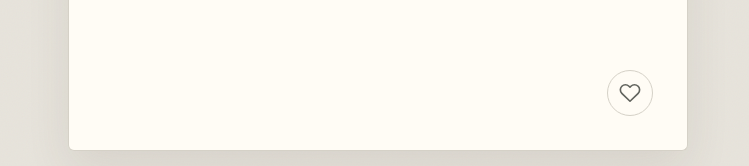
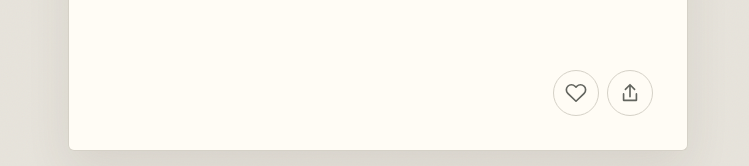
Before and after one commit to lbf509102-sketch/lbf509102-sketch.github.io, a React (Vite) app: page / in a window 1280 px wide. Both pictures are taken after a click on the button "不知道选哪个". Shown: the part 435-601 px from the top of the page, without its empty margins (255-1004 px from the left). Built offline with nearby package versions, Linux system fonts and the light colour scheme.

Commit message:
Add private card sharing

```diff
--- a/src/App.jsx
+++ b/src/App.jsx
@@ -156,6 +156,7 @@ const stories = {
 
 const icons = {
   heart: <path d="M20.8 4.6a5.5 5.5 0 0 0-7.8 0L12 5.7l-1.1-1.1a5.5 5.5 0 0 0-7.8 7.8l1.1 1.1L12 21l7.8-7.5 1.1-1.1a5.5 5.5 0 0 0-.1-7.8Z" />,
+  share: <><path d="M12 16V3M7 8l5-5 5 5" /><path d="M5 13v7h14v-7" /></>,
   info: <><circle cx="12" cy="12" r="9" /><path d="M12 11v5M12 8h.01" /></>,
   moon: <path d="M20.5 14.4A8 8 0 0 1 9.6 3.5 8.5 8.5 0 1 0 20.5 14.4Z" />,
   sun: <><circle cx="12" cy="12" r="4" /><path d="M12 2v2M12 20v2M4.9 4.9l1.4 1.4M17.7 17.7l1.4 1.4M2 12h2M20 12h2M4.9 19.1l1.4-1.4M17.7 6.3l1.4-1.4" /></>,
@@ -222,6 +223,7 @@ function App() {
   const [activeEmotion, setActiveEmotion] = useState(null)
   const [card, setCard] = useState(null)
   const [story, setStory] = useState(null)
+  const [shareStatus, setShareStatus] = useState('')
   const [companionCount, setCompanionCount] = useState(0)
   const [favorites, setFavorites] = useState(loadFavorites)
   const [theme, setTheme] = useState(loadTheme)
@@ -352,6 +354,7 @@ function App() {
     setCardOrigin('home')
     setActiveEmotion(emotion)
     setStory(null)
+    setShareStatus('')
     setCompanionCount(0)
     pickCard(emotion)
     setView('card')
@@ -361,6 +364,7 @@ function App() {
     setCardOrigin('home')
     setActiveEmotion(quietEmotion)
     setStory(null)
+    setShareStatus('')
     setCard({ id: 'unsure-0', text: quietEmotion.cards[0].text, companions: quietEmotion.cards[0].companions })
     setCompanionCount(0)
     setView('card')
@@ -378,6 +382,7 @@ function App() {
 
   function showNextCard() {
     if (!activeEmotion) return
+    setShareStatus('')
     setCompanionCount(0)
     pickCard(activeEmotion)
     window.scrollTo(0, 0)
@@ -391,6 +396,7 @@ function App() {
     setCardOrigin('favorites')
     setActiveEmotion(emotion)
     setStory(null)
+    setShareStatus('')
     setCard({ id: item.id, text: item.text, companions: savedCard?.companions || [] })
     setCompanionCount(0)
     setView('card')
@@ -420,6 +426,7 @@ function App() {
     const pool = activeEmotion ? stories[activeEmotion.id] : null
     if (!pool?.length) return
     const picked = pool[Math.floor(Math.random() * pool.length)]
+    setShareStatus('')
     setStory({ id: `${activeEmotion.id}-story-${pool.indexOf(picked)}`, text: picked })
     setView('story')
   }
@@ -435,6 +442,26 @@ function App() {
       if (items.some((item) => item.id === card.id)) return items.filter((item) => item.id !== card.id)
       return [...items, { ...card, emotionId: activeEmotion.id, emotionLabel: activeEmotion.label }]
     })
+  }
+
+  async function shareCard() {
+    if (!card) return
+    const payload = { title: '不用好起来', text: card.text }
+    setShareStatus('')
+    if (navigator.share) {
+      try {
+        await navigator.share(payload)
+        return
+      } catch (error) {
+        if (error.name === 'AbortError') return
+      }
+    }
+    try {
+      await navigator.clipboard.writeText(card.text)
+      setShareStatus('已经复制这句话')
+    } catch {
+      setShareStatus('这个设备暂时无法分享')
+    }
   }
 
   const isFavorite = card && favorites.some((item) => item.id === card.id)
@@ -470,6 +497,8 @@ function App() {
             companionCount={companionCount}
             isFavorite={isFavorite}
             onFavorite={toggleFavorite}
+            shareStatus={shareStatus}
+            onShare={shareCard}
             onStay={showNextCompanion}
             onNext={showNextCard}
             onStory={openStory}
@@ -526,7 +555,7 @@ function RestView({ onBack }) {
   )
 }
 
-function CardView({ emotion, card, companions, companionCount, isFavorite, onFavorite, onStay, onNext, onStory, onBack }) {
+function CardView({ emotion, card, companions, companionCount, isFavorite, onFavorite, shareStatus, onShare, onStay, onNext, onStory, onBack }) {
   const messageRef = useRef(null)
 
   useEffect(() => {
@@ -545,9 +574,14 @@ function CardView({ emotion, card, companions, companionCount, isFavorite, onFav
         <div className="companion-lines" aria-live="polite">
           {companions.slice(0, companionCount).map((line, index) => <p className="companion-line" key={`${emotion.id}-companion-${index}`}>{line}</p>)}
         </div>
-        <button className={`save-button ${isFavorite ? 'saved' : ''}`} onClick={onFavorite} title={isFavorite ? '取消收藏' : '收藏这句话'} aria-label={isFavorite ? '取消收藏这句话' : '收藏这句话'} aria-pressed={isFavorite}>
-          <Icon name="heart" filled={isFavorite} />
-        </button>
+        <div className="card-utility-actions">
+          <button className={`save-button ${isFavorite ? 'saved' : ''}`} onClick={onFavorite} title={isFavorite ? '取消收藏' : '收藏这句话'} aria-label={isFavorite ? '取消收藏这句话' : '收藏这句话'} aria-pressed={isFavorite}>
+            <Icon name="heart" filled={isFavorite} />
+          </button>
+          <button className="save-button share-button" onClick={onShare} title="分享这句话" aria-label="分享这句话">
+            <Icon name="share" />
+          </button>
+        </div>
       </article>
       <div className="card-actions">
         <button
@@ -563,6 +597,7 @@ function CardView({ emotion, card, companions, companionCount, isFavorite, onFav
       <p className={`leave-note ${companionCount === companions.length ? 'settled' : ''}`}>
         {emotion.cards.length > 1 ? '可以停在这里，也可以看下一张卡片' : '可以停在这里'}
       </p>
+      <p className="share-status" role="status" aria-live="polite">{shareStatus}</p>
     </section>
   )
 }
--- a/src/index.css
+++ b/src/index.css
@@ -309,8 +309,13 @@ h1 {
 .companion-line:nth-child(3) { font-size: 14px; opacity: .72; }
 .companion-line:nth-child(4) { font-size: 13px; opacity: .58; }
 
+.card-utility-actions {
+  align-self: flex-end;
+  display: flex;
+  gap: 8px;
+}
+
 .save-button {
-  align-self: flex-end;
   width: 46px;
   height: 46px;
   display: grid;
@@ -324,6 +329,7 @@ h1 {
 
 .save-button:hover, .save-button.saved { color: var(--rose); border-color: var(--rose); }
 .save-button svg { width: 22px; height: 22px; }
+.share-button:hover { color: var(--text); border-color: var(--text); }
 .card-actions { display: flex; justify-content: center; gap: 10px; flex-wrap: wrap; margin-top: 26px; }
 
 .text-button, .danger-button {
@@ -342,6 +348,7 @@ h1 {
 
 .text-button:hover { background: var(--surface-strong); }
 .story-button { color: var(--muted); }
+.share-status { min-height: 18px; margin: 8px 0 0; color: var(--muted); text-align: center; font-size: 12px; }
 .stay-button { transition: opacity .8s ease, transform .8s ease; }
 .stay-button.settled { opacity: 0; transform: translateY(5px); pointer-events: none; }
 
```
